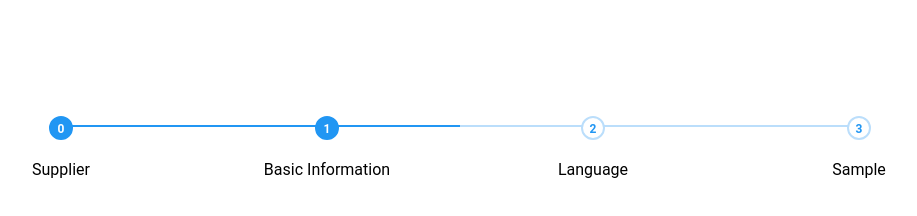
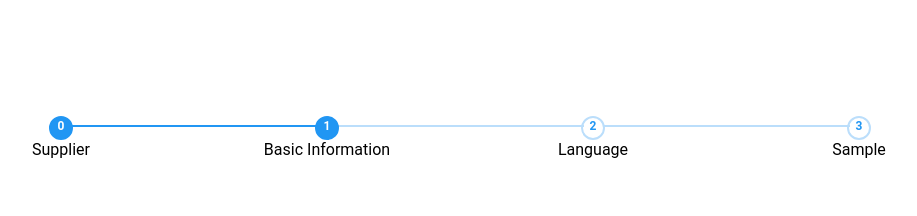
Before and after one commit to hobabe/AssignmentTestStepper, a React app in the folder stepper-component/: page / in a window 1280 px wide. Shown: the whole page, without its empty margins (180-1097 px from the left). Built offline with nearby package versions, Linux system fonts and the light colour scheme.

Commit message:
Structure data update

```diff
--- a/stepper-component/src/components/app/App.js
+++ b/stepper-component/src/components/app/App.js
@@ -1,9 +1,9 @@
 import React from 'react';
 import Stepper from '../stepper/Stepper'
-
+import { SIMPLE_STEPS } from '../constants/DataCommon';
 function App() {
   return (
-    <Stepper title="App"/>
+    <Stepper steps={SIMPLE_STEPS}/>
   );
 }
 
--- /dev/null
+++ b/stepper-component/src/components/constants/DataCommon.js
@@ -0,0 +1,24 @@
+export const SIMPLE_STEPS = {
+  activeStep: 1,
+  stepState: ["Supplier", "Basic Information", "Language", "Sample"]
+};
+export const CLASS_BIDING_STEPS = {
+  visited: "visited___2DP",
+  activeTailAfter: "activeTailAfter___3bp",
+  rootStyle: "root___jhJ",
+  horizontal: "horizontal___3z7",
+
+  tail: "tail___iPh",
+  tailBefore: "tailBefore___3Bb",
+  tailAfter: "tailAfter___2AJ",
+  order: "order___Kn1",
+  description: "description___2FJ",
+  stepper: "stepper",
+  horizontalRoot: "horizontal___1wo",
+
+};
+
+export const CHAR = {
+  space: " ",
+  empty: ""
+};
--- a/stepper-component/src/components/stepper/Stepper.js
+++ b/stepper-component/src/components/stepper/Stepper.js
@@ -1,25 +1,19 @@
 import React from "react";
+import StyleLoad from "../utils/StyleLoad";
+import { CLASS_BIDING_STEPS, CHAR } from "../constants/DataCommon";
 import "./Stepper.scss";
 
 class Stepper extends React.Component {
   constructor(props) {
     super(props);
 
-    this.state = {activeStep: 1, stepState :  ["Supplier", "Basic Information", "Language", "Sample"]};
-    this.handleToggleClick = this.handleToggleClick.bind(this);
-  };
+    this.state = props.steps;
+  }
 
   handleToggleClick(indexActive) {
-
     this.setState(state => ({
       activeStep: indexActive
-    }))
-  };
-
-  loadClass(index){
-    let state = this.state;
-    let activeClass= index==state.activeStep||index<state.activeStep ?'visited___2DP activeTailAfter___3bp':'';
-    return "root___jhJ ripple-effect "+activeClass+" horizontal___3z7 mdc-ripple-upgraded";
+    }));
   }
 
   render() {
@@ -27,54 +21,27 @@ class Stepper extends React.Component {
 
     const listItems = stepState.map((stepName, i) => (
       <div
-        className={this.loadClass(i)}
-        role="button"
+        className={StyleLoad.loadClass(i, this.state)}
         onClick={this.handleToggleClick.bind(this, i)}
       >
         {i > 0 && i < stepState.length ? (
-          <div class="tail___iPh tailBefore___3Bb"></div>
+          <div className={CLASS_BIDING_STEPS.tail+CHAR.space+CLASS_BIDING_STEPS.tailBefore}></div>
         ) : (
-          ""
+          CHAR.empty
         )}
 
         {i < stepState.length - 1 ? (
-          <div class="tail___iPh tailAfter___2AJ"></div>
+          <div className={CLASS_BIDING_STEPS.tail+CHAR.space+CLASS_BIDING_STEPS.tailAfter}></div>
         ) : (
-          ""
+          CHAR.empty
         )}
 
-        <div class="order___Kn1">{i}</div>
-        <div class="description___2FJ">{stepName}</div>
+        <div className={CLASS_BIDING_STEPS.order}>{i}</div>
+        <div className={CLASS_BIDING_STEPS.description}>{stepName}</div>
       </div>
     ));
 
-    return (
-      <div class="stepper horizontal___1wo">
-        {listItems}
-        {/* <div class="root___jhJ ripple-effect visited___2DP activeTailAfter___3bp horizontal___3z7 mdc-ripple-upgraded" role="button">
-            <div class="tail___iPh tailAfter___2AJ"></div>
-            <div class="order___Kn1">1</div>
-            <div class="description___2FJ">Supplier</div>
-        </div>
-        <div class="root___jhJ ripple-effect visited___2DP activeTailAfter___3bp horizontal___3z7 mdc-ripple-upgraded" role="button">
-            <div class="tail___iPh tailBefore___3Bb"></div>
-            <div class="tail___iPh tailAfter___2AJ"></div>
-            <div class="order___Kn1">2</div>
-            <div class="description___2FJ">Basic Infomation</div>
-        </div>
-        <div className={'root___jhJ ripple-effect visited___2DP active___j0s horizontal___3z7 mdc-ripple-upgraded'}role="button" >
-            <div class="tail___iPh tailBefore___3Bb"></div>
-            <div class="tail___iPh tailAfter___2AJ"></div>
-            <div class="order___Kn1">3</div>
-            <div class="description___2FJ">Lorem ispsum</div>
-        </div>
-        <div class="root___jhJ ripple-effect horizontal___3z7 mdc-ripple-upgraded"  role="button">
-            <div class="tail___iPh tailBefore___3Bb"></div>
-            <div class="order___Kn1">4</div>
-            <div class="stepper description___2FJ">Language</div>
-        </div> */}
-      </div>
-    );
+    return <div className={CLASS_BIDING_STEPS.stepper+CHAR.space+CLASS_BIDING_STEPS.horizontalRoot}>{listItems}</div>;
   }
 }
 export default Stepper;
--- a/stepper-component/src/components/stepper/Stepper.scss
+++ b/stepper-component/src/components/stepper/Stepper.scss
@@ -2,27 +2,13 @@
   font-size: 16px;
   font-family: Roboto, -apple-system, BlinkMacSystemFont, "Segoe UI", "Helvetica Neue", Arial, sans-serif, "Apple Color Emoji", "Segoe UI Emoji", "Segoe UI Symbol";
 }
-
 .root___jhJ:hover{
   background: rgba(0, 0, 0, 0.08);
   cursor: pointer;
 }
-
 .horizontal___1wo {
   display: flex;
   justify-content: space-around;
-}
-
-.ripple-effect {
-  --mdc-ripple-fg-size: 0;
-  --mdc-ripple-left: 0;
-  --mdc-ripple-top: 0;
-  --mdc-ripple-fg-scale: 1;
-  --mdc-ripple-fg-translate-end: 0;
-  --mdc-ripple-fg-translate-start: 0;
-  -webkit-tap-highlight-color: rgba(0, 0, 0, 0);
-  will-change: transform, opacity;
-  overflow: hidden;
 }
 
 .root___jhJ {
@@ -35,9 +21,6 @@
   /* overflow: hidden; */
 }
 
-.ripple-effect.mdc-ripple-upgraded {
-  --mdc-ripple-fg-opacity: 0.12;
-}
 
 .horizontal___3z7.root___jhJ {
   flex-direction: column;
@@ -45,33 +28,6 @@
 }
 
 
-.ripple-effect.mdc-ripple-upgraded::before {
-  transform: scale(var(--mdc-ripple-fg-scale, 1));
-}
-
-.ripple-effect::before, .ripple-effect::after {
-  background-color: #000;
-}
-
-.ripple-effect::before, .ripple-effect::after {
-  top: calc(50% - 100%);
-  left: calc(50% - 100%);
-  width: 200%;
-  height: 200%;
-}
-
-.ripple-effect::before {
-  transition: opacity 15ms linear, background-color 15ms linear;
-  z-index: 1;
-}
-
-.ripple-effect::before, .ripple-effect::after {
-  position: absolute;
-  border-radius: 50%;
-  opacity: 0;
-  pointer-events: none;
-  content: "";
-}
 
 .horizontal___3z7 .tailAfter___2AJ {
   left: calc(50% + 20px / 2);
@@ -100,10 +56,6 @@
   left: 25px;
 }
 
-.ripple-effect.mdc-ripple-upgraded {
-  --mdc-ripple-fg-opacity: 0.12;
-}
-
 
 .visited___2DP .order___Kn1 {
   background-color: var(--cl-primary, #2196f3);
@@ -127,17 +79,6 @@
 }
 
 //------------- ACTIVE
-.active___j0s .order___Kn1::after {
-  content: "";
-  position: absolute;
-  top: -8px;
-  bottom: -8px;
-  left: -8px;
-  right: -8px;
-  border-radius: 50%;
-  background-color: rgba(33, 150, 243, 0.12);
-}
-
 
 //-------------- tail___iPh tailBefore___3Bb
 .horizontal___3z7 .tailBefore___3Bb {
@@ -156,45 +97,3 @@
   width: 2px;
   left: 25px;
 }
-
-
-//-----------
-.horizontal___3z7 .description___2FJ {
-  margin-left: unset;
-  min-height: unset;
-  padding-top: unset;
-  padding-bottom: unset;
-  margin-top: 20px;
-  text-align: center;
-}
-
-.active___j0s .description___2FJ {
-  font-weight: 500;
-}
-
-.description___2FJ {
-  margin-left: 24px;
-  padding-top: 2px;
-  transition: all 0.3s ease;
-}
-
-
-//------------
-.order___Kn1 {
-  flex-shrink: 0;
-  width: 20px;
-  height: 20px;
-  line-height: 22px;
-  border-radius: 50%;
-  text-align: center;
-  font-size: 12px;
-  font-weight: bold;
-  position: relative;
-  transition: all 0.3s ease;
-  border: 2px solid var(--cl-primary-light, #bbdefb);
-  color: var(--cl-primary, #2196f3);
-}
-
-.active___j0s .description___2FJ {
-  font-weight: 500;
-}
--- /dev/null
+++ b/stepper-component/src/components/utils/StyleLoad.js
@@ -0,0 +1,24 @@
+import React from "react";
+import { CLASS_BIDING_STEPS, CHAR } from "../constants/DataCommon";
+//style load for step points or tabs steps
+class StyleLoad extends React.Component {
+  static loadClass(index, state) {
+    let activeClass =
+      index < state.activeStep
+        ? CLASS_BIDING_STEPS.visited +
+          CHAR.space +
+          CLASS_BIDING_STEPS.activeTailAfter
+        : CHAR.empty;
+    if (index === state.activeStep) {
+      activeClass += CLASS_BIDING_STEPS.visited;
+    }
+    return (
+      CLASS_BIDING_STEPS.rootStyle +
+      CHAR.space +
+      activeClass +
+      CHAR.space +
+      CLASS_BIDING_STEPS.horizontal
+    );
+  }
+}
+export default StyleLoad;
```
